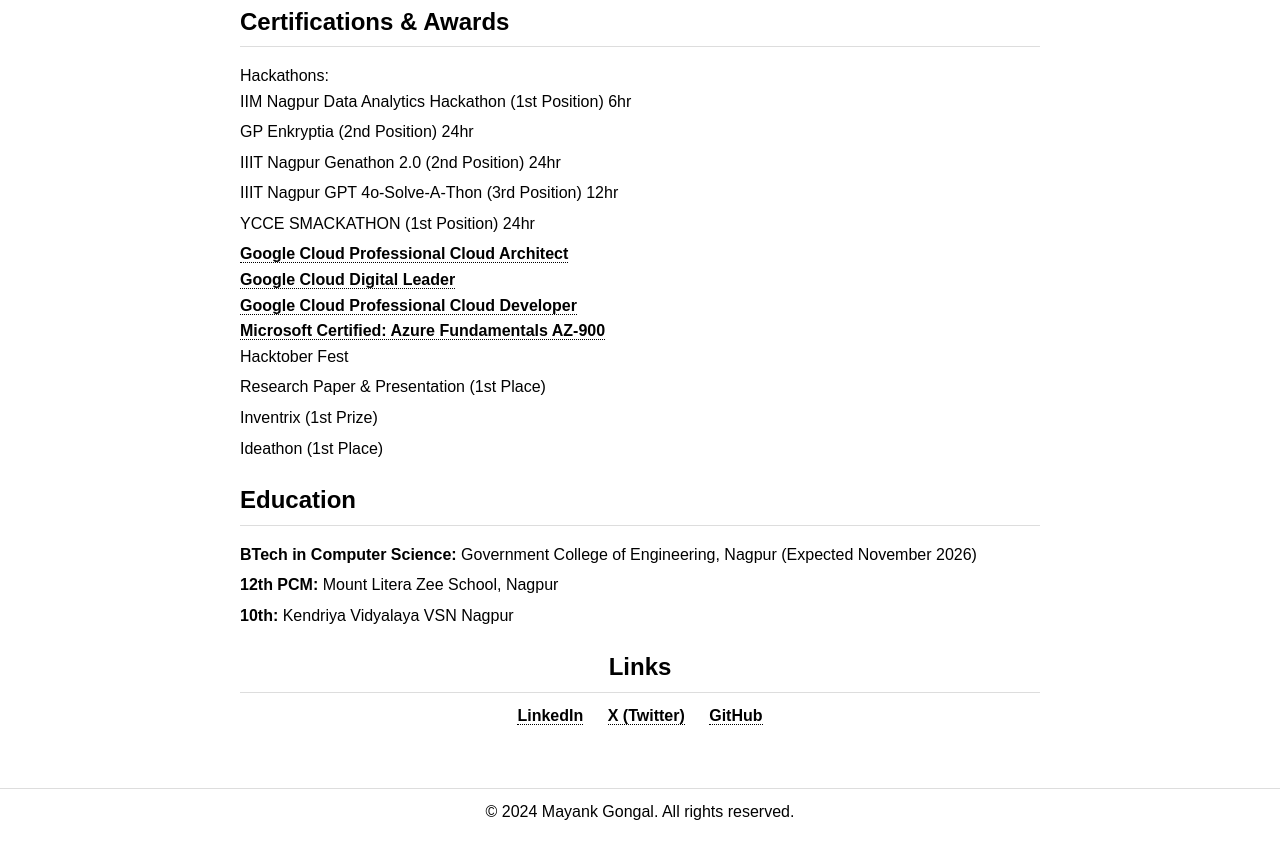
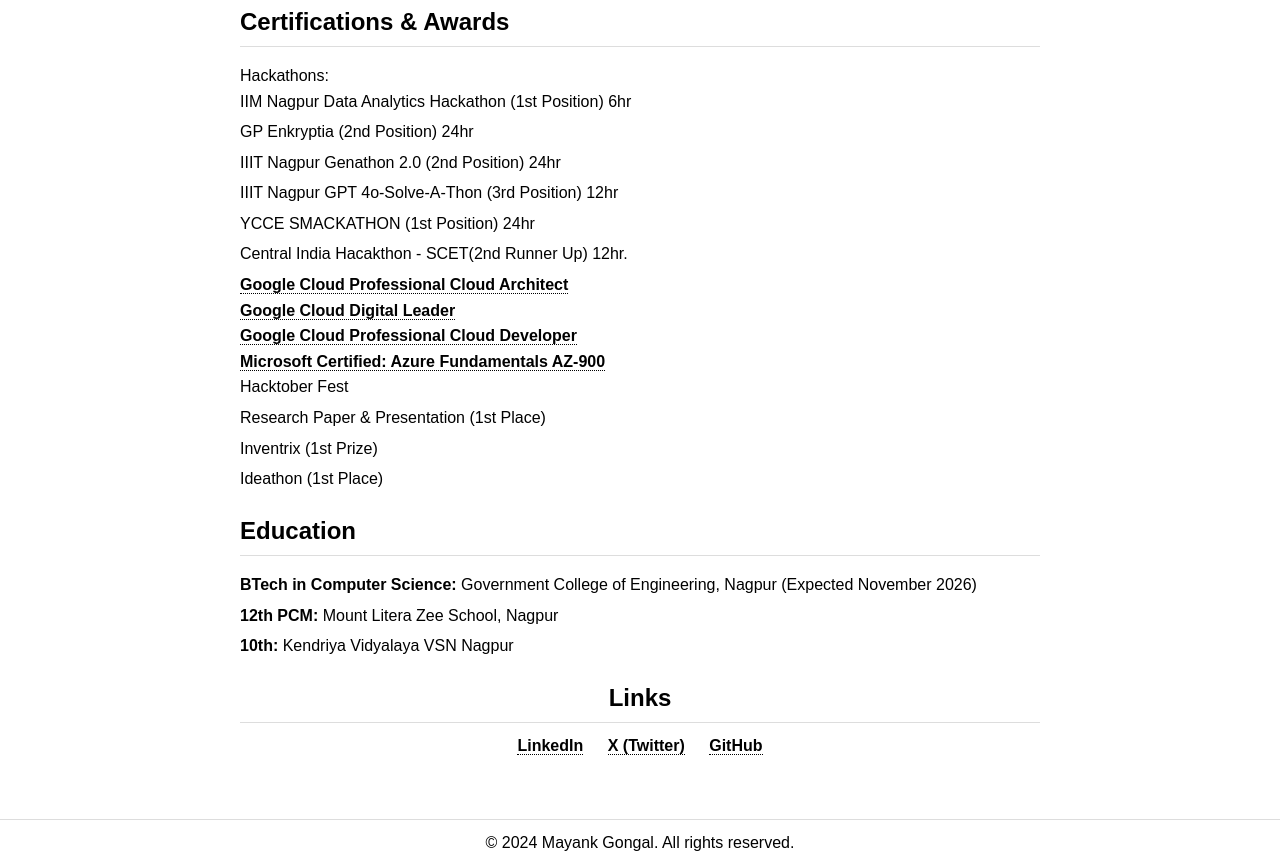
Before and after one commit to mayankgongal5/Portfolio, a plain HTML site: page index.html in a window 1280 px wide. Shown: the part 1055-1921 px from the top of the page. Before the commit the page ends 1890 px from the top, so only its background shows below. Drawn offline with Linux system fonts and the light colour scheme; a script that the page names is missing.

Commit message:
Update index.html

```diff
--- a/index.html
+++ b/index.html
@@ -136,6 +136,7 @@
                         <li>IIIT Nagpur Genathon 2.0 (2nd Position) 24hr</li>
                         <li>IIIT Nagpur GPT 4o-Solve-A-Thon (3rd Position) 12hr</li>
                         <li>YCCE SMACKATHON (1st Position) 24hr</li>
+                        <li>Central India Hacakthon - SCET(2nd Runner Up) 12hr.</li>
                     </ul>
                 </li>
                 <b><a href="https://www.credly.com/badges/c50ef5b0-9a89-4687-94f8-04ed6dd8654f/public_url"target="_blank">Google Cloud Professional Cloud Architect</a></b>
```
